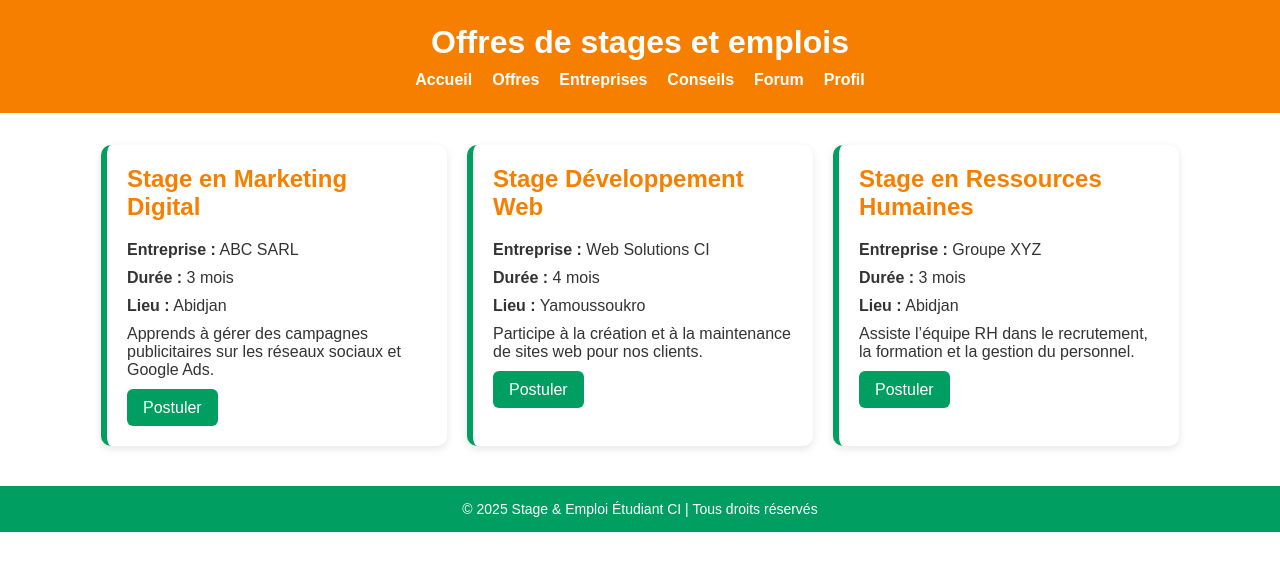
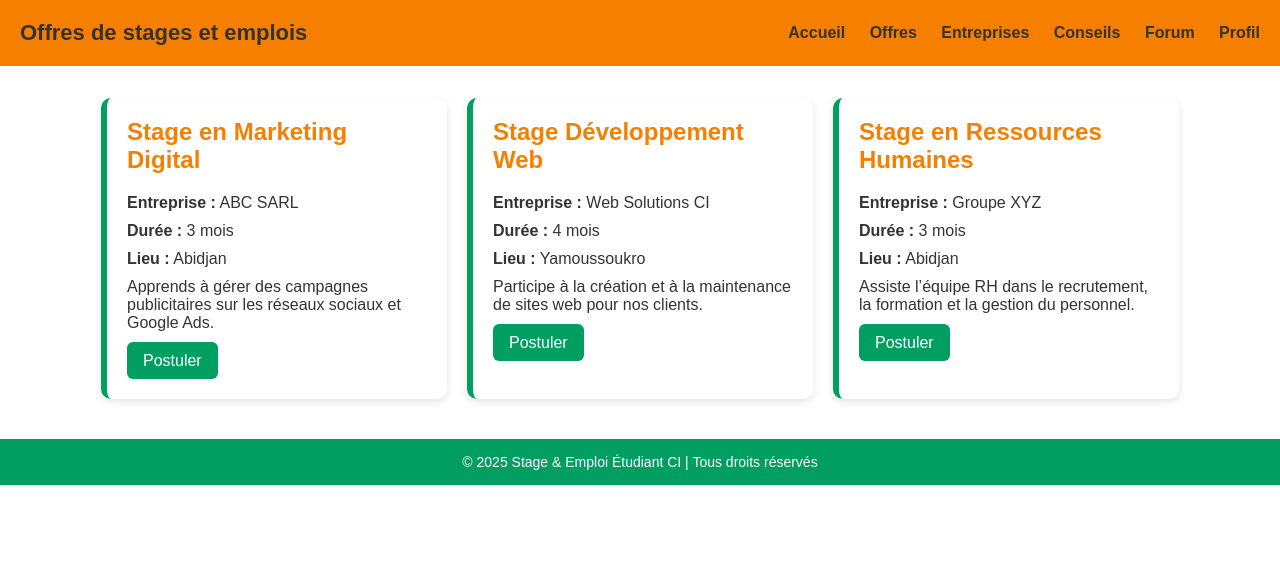
Before and after one commit to begoublealexmarvin-design/EMPLOI-STAGE, a plain HTML site: page offres.html in a window 1280 px wide. Drawn offline with Linux system fonts and the light colour scheme.

Commit message:
modification

```diff
--- a/offres.html
+++ b/offres.html
@@ -14,27 +14,29 @@ body {
 
 header {
   background: #F77F00; /* orange */
-  color: white;
-  text-align: center;
-  padding: 1.5rem 0;
+    color: #333;
+    padding: 20px;
+    display: flex;
+    justify-content: space-between;
+    align-items: center;
   }
 
-header h1 { margin: 0; }
+  header h1 {
+    font-size: 22px;
+    margin: 0;
+    font-weight: 700;
+  }
 
-nav {
-  display: flex;
-  justify-content: center;
-  gap: 20px;
-  margin-top: 10px;
-}
   nav a {
-  color: white;
+    margin-left: 20px;
     text-decoration: none;
+    color: #333;
     font-weight: 600;
     transition: 0.3s;
   }
-nav a:hover { text-decoration: underline; }
-
+  nav a:hover {
+    color: #ff7f00;
+  }
 main {
   max-width: 1100px;
   margin: 2rem auto;
```
Also changed, not shown: conseils.html (+12 -11 lines), entreprises.html (+3 -3 lines), forum.html (+5 -5 lines), profil.html (+14 -12 lines). Lines whose indentation alone changed are shown as unchanged.
